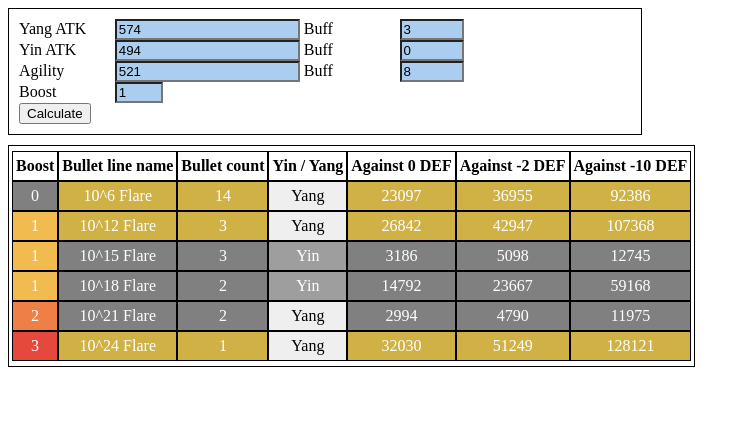
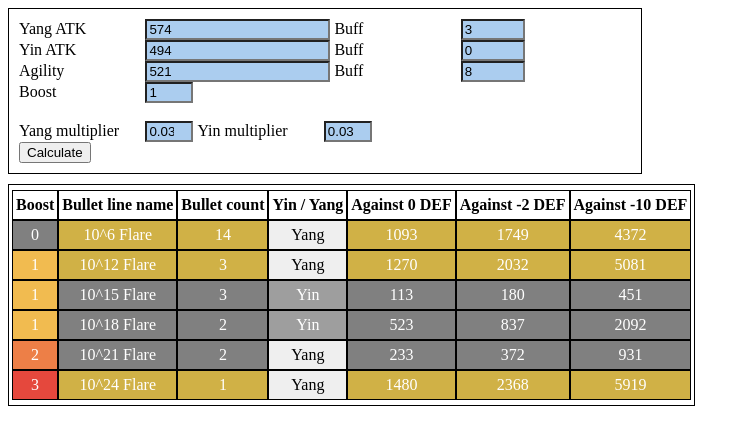
Before and after one commit to phucdtd/phucdtd.github.io, a plain HTML site: page index.html in a window 1280 px wide. Both pictures are taken after a click on the button "Calculate". Shown: the whole page, without its empty margins (0-750 px from the left). Drawn offline with Linux system fonts and the light colour scheme.

Commit message:
update stuff

```diff
--- a/index.html
+++ b/index.html
@@ -11,7 +11,7 @@
 		}
 
 		.labelContainer {
-			width: 15%;
+			width: 20%;
 			display: inline-block;
 		}
 
@@ -117,6 +117,17 @@
 				</span>
 				<input type = "number" min = "0" max = "3" name = "boostlvl" value = "1">
 			</div>
+			<div class = "input"><span class="labelContainer"></span></div>
+			<div class = "input required">
+				<span class = "labelContainer">
+					<label for = "yangmult">Yang multiplier</label>
+				</span>
+				<input type = "number" min = "0" max = "1" name = "yangmult" value = "0.0352081">
+				<span class = "labelContainer">
+					<label for = "yinmult">Yin multiplier</label>
+				</span>
+				<input type = "number" min = "0" max = "1" name = "yinmult" value = "0.0353549">
+			</div>
 			<div class = "input">
 				<button type = "button" form = "userForm" value = "submit" onclick = "calc()">Calculate</button>
 			</div>
@@ -205,6 +216,11 @@
 			yin_atk = yin_atk_lvl >= 0 ? yin_atk * (1 + 0.3 * Math.abs(yin_atk_lvl)) : yin_atk / (1 + 0.3 * Math.abs(yin_atk_lvl));
 			agi = agi_lvl >= 0 ? agi * (1 + 0.3 * Math.abs(agi_lvl)) : agi / (1 + 0.3 * Math.abs(agi_lvl));
 
+			let yangmult = Number(document.getElementsByName("yangmult")[0].value);
+			let yinmult = Number(document.getElementsByName("yinmult")[0].value);
+
+			console.log(yangmult, yinmult);
+
 			const line_val = [
 				[6.66, 0.7],
 				[7.74, 0.7],
@@ -217,8 +233,9 @@
 			for (let line in line_val){
 				line = Number(line) + 1;
 				const elem = document.getElementById("line" + line);
-				let effective_stat = elem.children[3].value == "Yang" ? yang_atk : yin_atk;
+				let effective_stat = elem.children[3].innerHTML == "Yang" ? yang_atk : yin_atk;
 				effective_stat += line_val[line-1][1] * agi;
+				effective_stat *= (elem.children[3].innerHTML == "Yang" ? yangmult : yinmult);
 				let elemental_effectiveness = elem.classList.contains("sun") ? 2 : 1;
 				elem.children[4].innerHTML = Math.round(effective_stat * line_val[line-1][0] * elemental_effectiveness);
 				elem.children[5].innerHTML = Math.round(effective_stat * line_val[line-1][0] * 1.6 * elemental_effectiveness);
```
